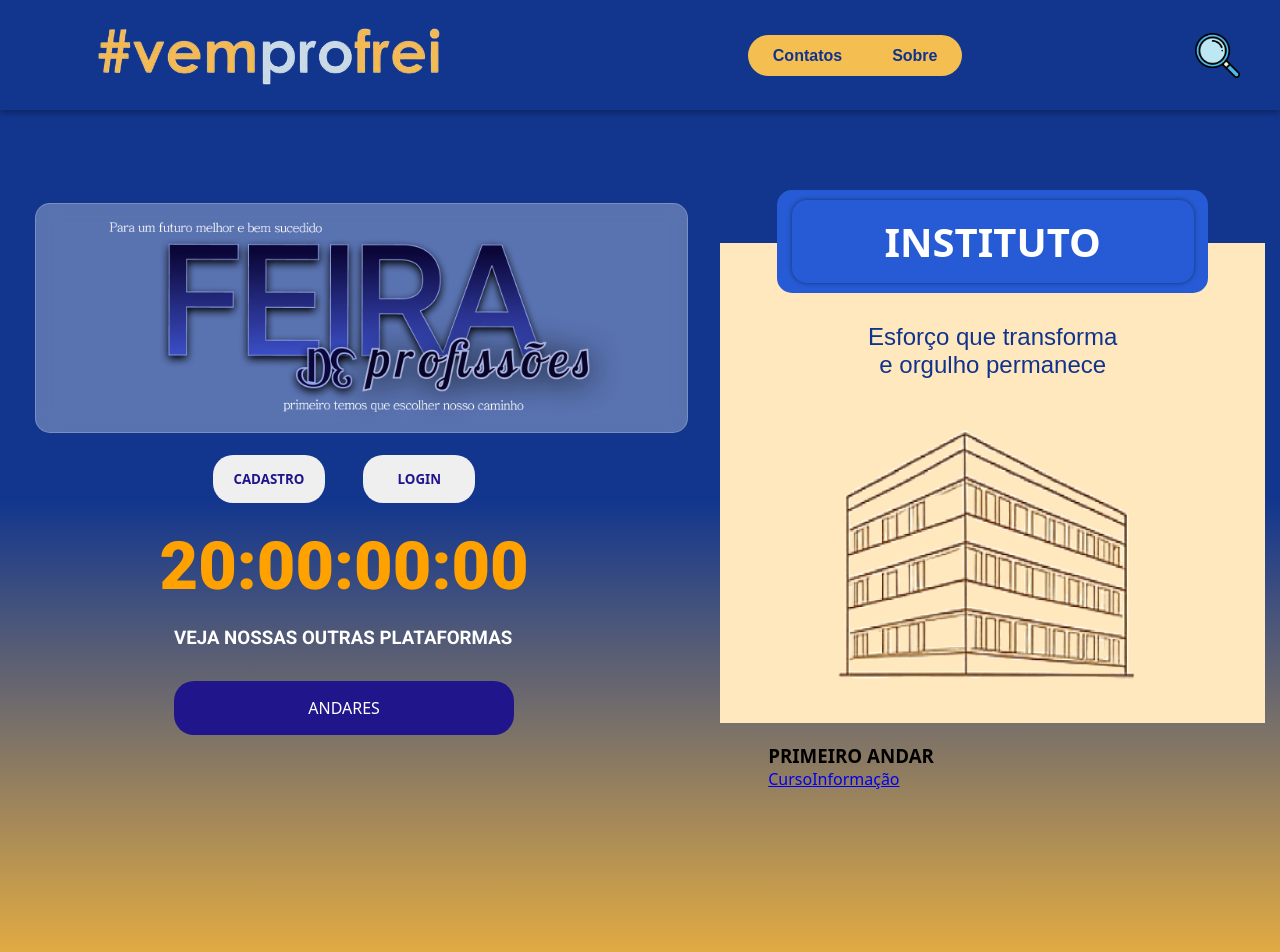
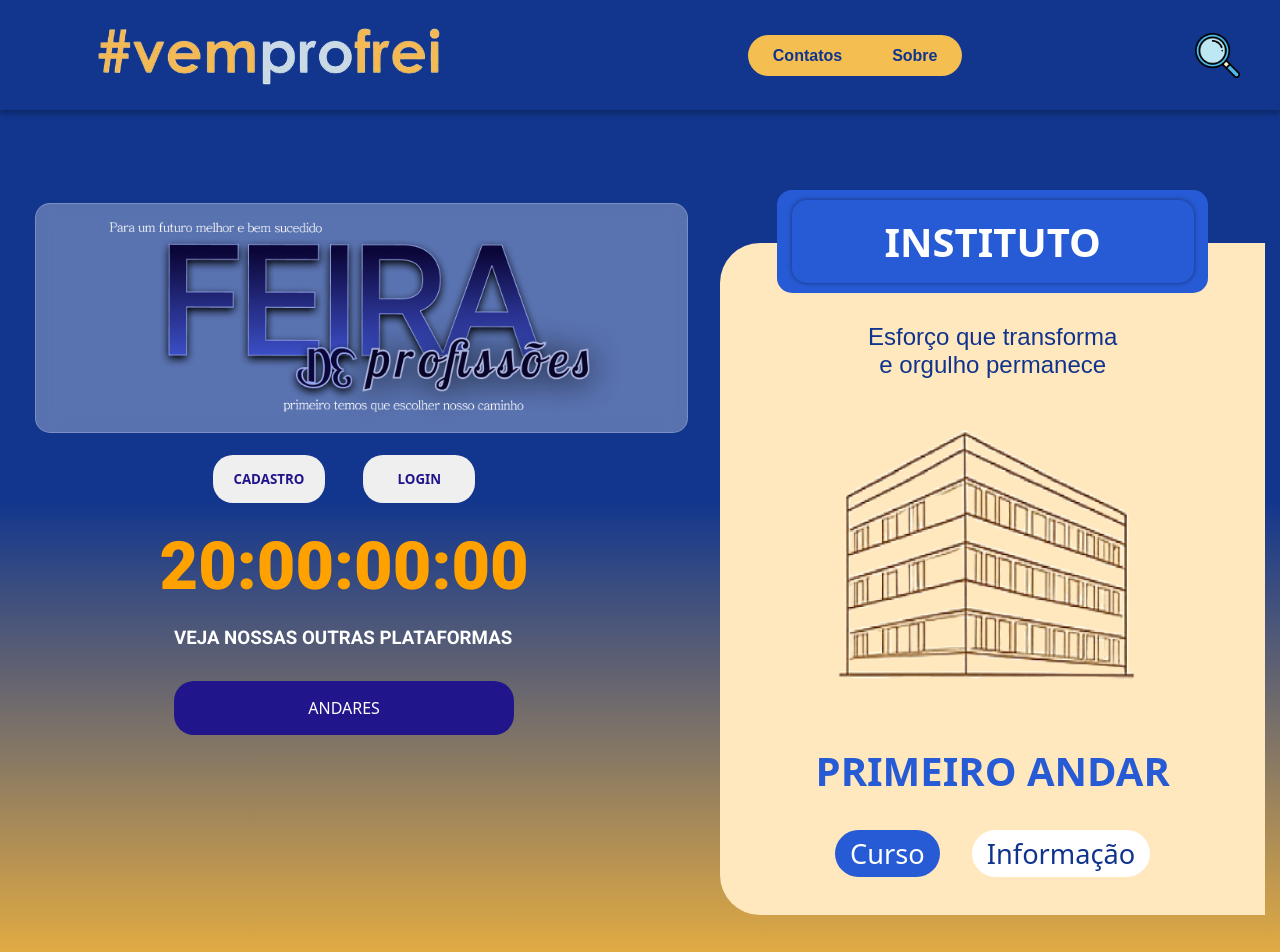
Before and after one commit to Mandeds/Feira-de-Profissoes, a React (Vite) app: page / in a window 1280 px wide. Shown: the top 952 px of the page. Built offline with nearby package versions, Linux system fonts and the light colour scheme.

Commit message:
aa FOLLOW

```diff
--- a/src/react/home/home.jsx
+++ b/src/react/home/home.jsx
@@ -62,8 +62,11 @@ export default function Home() {
                     e orgulho permanece</h2>
                         <img src="/src/assets/images/freibg.png" />
                         <h3>PRIMEIRO ANDAR</h3>
-                        <Link to="">Curso</Link>
-                        <Link to="">Informação</Link>
+
+                        <div className="links">
+                            <Link className="Link2" to="">Curso</Link>
+                            <Link className="Link3" to="">Informação</Link>
+                        </div>
                     </div>
                 </section>
 
--- a/src/react/home/style.scss
+++ b/src/react/home/style.scss
@@ -156,9 +156,10 @@ header img:nth-child(3):hover {
 }
 .container_secundaria > .cards_andares {
     background-color: #FFE8BD;
-    height: 30rem;
+    height: 42rem;
     padding: 3rem;
     margin-top: -50px;
+    border-radius: 40px 0px 0px 40px;
 }
 
 .container_secundaria > .cards_andares h2 {
@@ -172,3 +173,45 @@ header img:nth-child(3):hover {
 .container_secundaria > .cards_andares > img{
     height: 359px;
 }
+
+.container_secundaria h3 {
+    display: flex;
+    justify-content: center;
+    align-items: center;
+    font-size: 2.5rem;
+    font-family: system-ui, -apple-system, BlinkMacSystemFont, 'Segoe UI', Roboto, Oxygen, Ubuntu, Cantarell, 'Open Sans', 'Helvetica Neue', sans-serif;
+    color: #275BD5;
+}
+
+.Link2 {
+    text-decoration: none;
+    background-color: #275BD5;
+    color: white;
+    font-size: 1.7rem;
+    font-family: system-ui, -apple-system, BlinkMacSystemFont, 'Segoe UI', Roboto, Oxygen, Ubuntu, Cantarell, 'Open Sans', 'Helvetica Neue', sans-serif;
+    font-weight: 500;
+    padding: 15px;
+    padding-top: 5px;
+    padding-bottom: 5px;
+    border-radius: 48px;
+}
+
+.Link3 {
+    text-decoration: none;
+    background-color: white;
+    color: #10338D;
+    font-size: 1.7rem;
+    font-family: system-ui, -apple-system, BlinkMacSystemFont, 'Segoe UI', Roboto, Oxygen, Ubuntu, Cantarell, 'Open Sans', 'Helvetica Neue', sans-serif;
+    font-weight: 500;
+    padding: 15px;
+    padding-top: 5px;
+    padding-bottom: 5px;
+    border-radius: 48px;
+}
+
+.links {
+    display: flex;
+    justify-content: center;
+    padding-top: 2rem;
+    gap: 2rem;
+}
```
